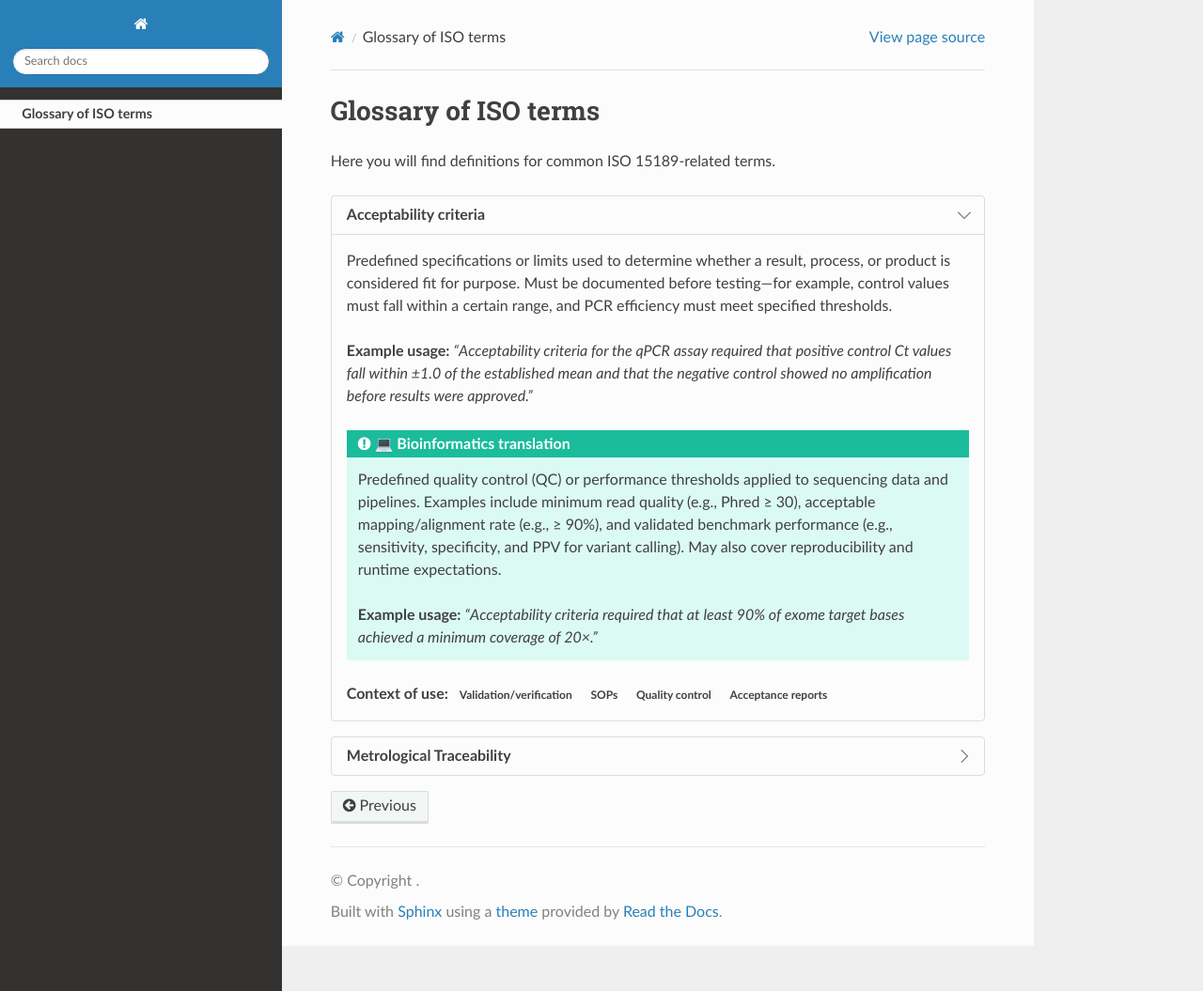
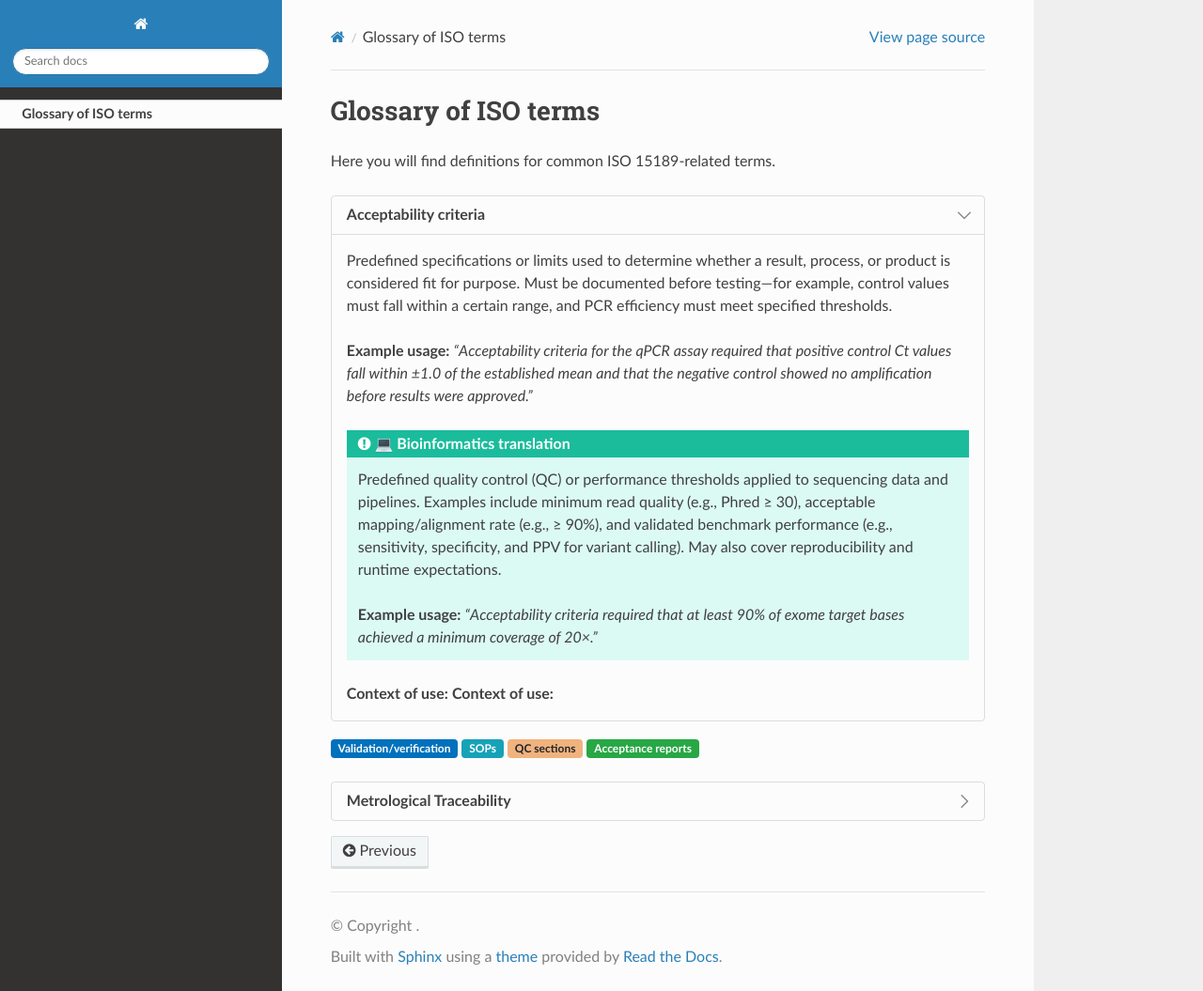
Before and after one commit to ASendellPrice/IIB-rtd, a Sphinx documentation site: the page built from docs/source/glossary.rst, in a window 1280 px wide and 1055 px high. Shown: the whole window at 94% size. Built offline with Sphinx 7.4.7 and the Read the Docs theme 3.1.0, drawn with Linux system fonts in a browser that asks for light colours.

Commit message:
Reformatting pills

```diff
--- a/docs/source/glossary.rst
+++ b/docs/source/glossary.rst
@@ -20,7 +20,9 @@ Here you will find definitions for common ISO 15189-related terms.
       *“Acceptability criteria required that at least 90% of exome target bases achieved a minimum coverage of 20×.”*
 
    **Context of use:**
-   :bdg:`Validation/verification` :bdg:`SOPs` :bdg:`Quality control` :bdg:`Acceptance reports`
+   **Context of use:**
+:bdg-primary:`Validation/verification` :bdg-info:`SOPs` :bdg-warning:`QC sections` :bdg-success:`Acceptance reports`
+
 
 
 .. dropdown:: Metrological Traceability
```
